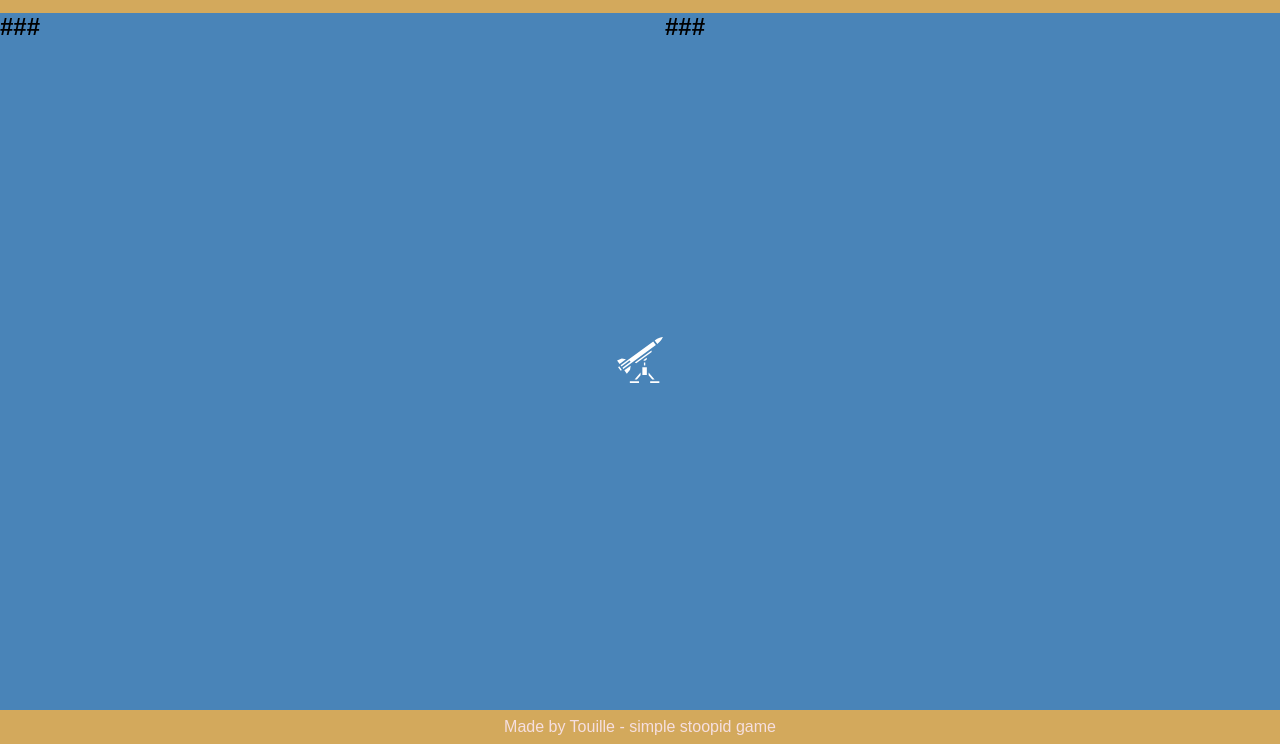
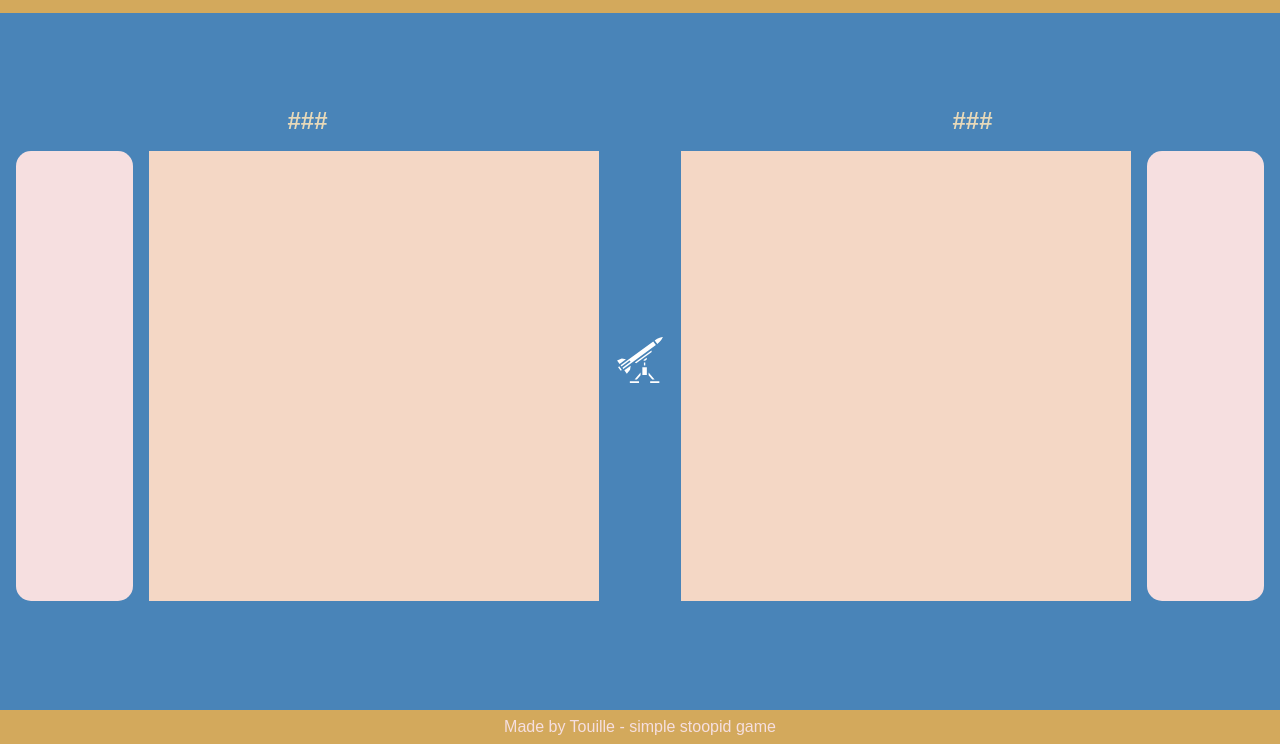
Before and after one commit to Tou1lle/battleship-top, a website built with webpack: page src/template.html in a window 1280 px wide. Shown: the part 56-800 px from the top of the page. Built offline with nearby package versions, Linux system fonts and the light colour scheme.

Commit message:
Create styling and structure of HTML page

```diff
--- a/src/styles/homepage.css
+++ b/src/styles/homepage.css
@@ -7,6 +7,7 @@
   --dark-blue: #221188;
   --resort-sunrise: #f4d7c5;
   --hint-of-red: #f6dfe0;
+  --gameboard-size: 450px;
 }
 
 *, *::before, *::after {
@@ -24,12 +25,41 @@
 .body-container {
   flex-grow: 1;
   background-color: var(--light-blue);
+  color: var(--light-sand);
   display: flex;
+  align-items: center;
 }
 
 .player1-container,
 .player2-container {
   flex-grow: 1;
+  text-align: center;
+}
+
+.player1-gameboard-container,
+.player2-gameboard-container {
+  display: flex;
+  gap: 1rem;
+  padding: 1rem;
+}
+
+.player1-gameboard,
+.player2-gameboard {
+  background-color: var(--resort-sunrise);
+  width: var(--gameboard-size);
+  height: var(--gameboard-size);
+}
+
+.player1-ships-container,
+.player2-ships-container {
+  background-color: var(--hint-of-red);
+  height: var(--gameboard-size);
+  flex: 1;
+  border-radius: 15px;
+}
+
+.player2-ships-container {
+  order: 2;
 }
 
 .missile-icon-container {
```
